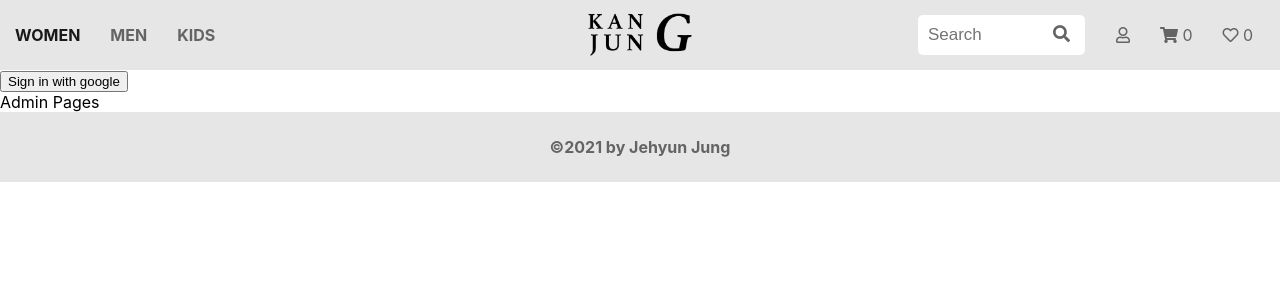
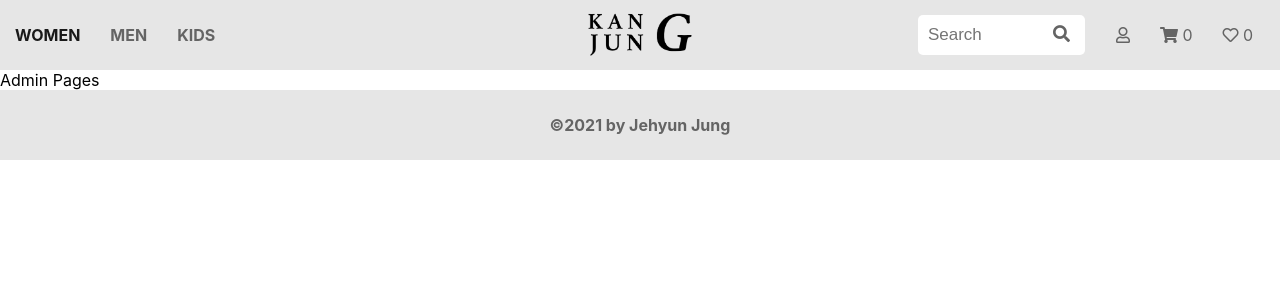
Before and after one commit to congmul/ecommerce-MERN-AWS, a React (Create React App) app in the folder client/: page /admin in a window 1280 px wide. Shown: the top 300 px of the page. Built offline with nearby package versions, Linux system fonts and the light colour scheme; no server answers; what aws-amplify would draw is missing.

Commit message:
Modifies App.js

```diff
--- a/client/src/App.js
+++ b/client/src/App.js
@@ -12,7 +12,6 @@ function App() {
   return (
     <Router>
       <Nav />
-      <button onClick={() => Auth.federatedSignIn({ provider: "Google"})}> Sign in with google</button>
       <Switch>
         <Route exact path="/" component={Products} />
         <Route exact path="/sign" component={Sign} />
```
